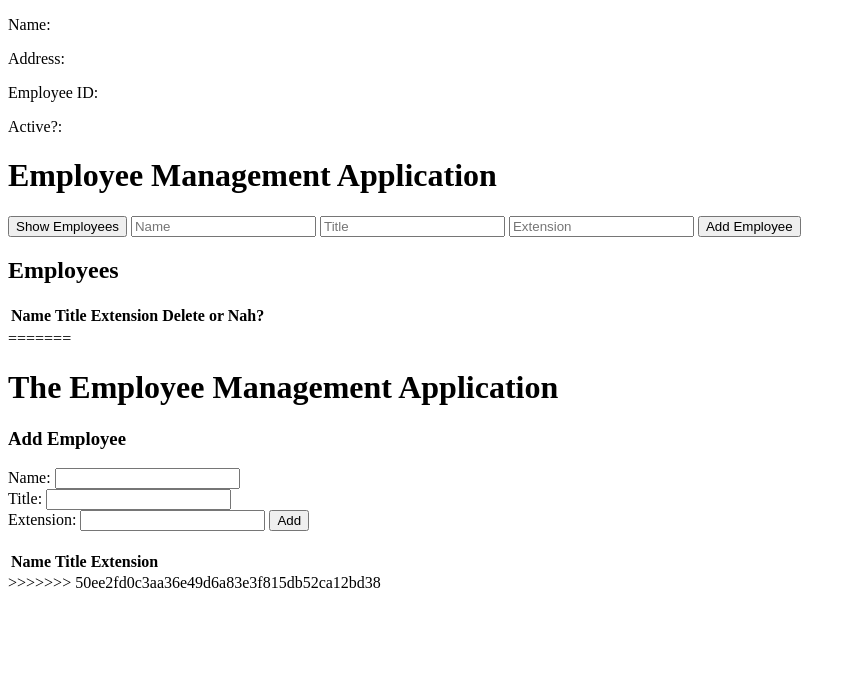
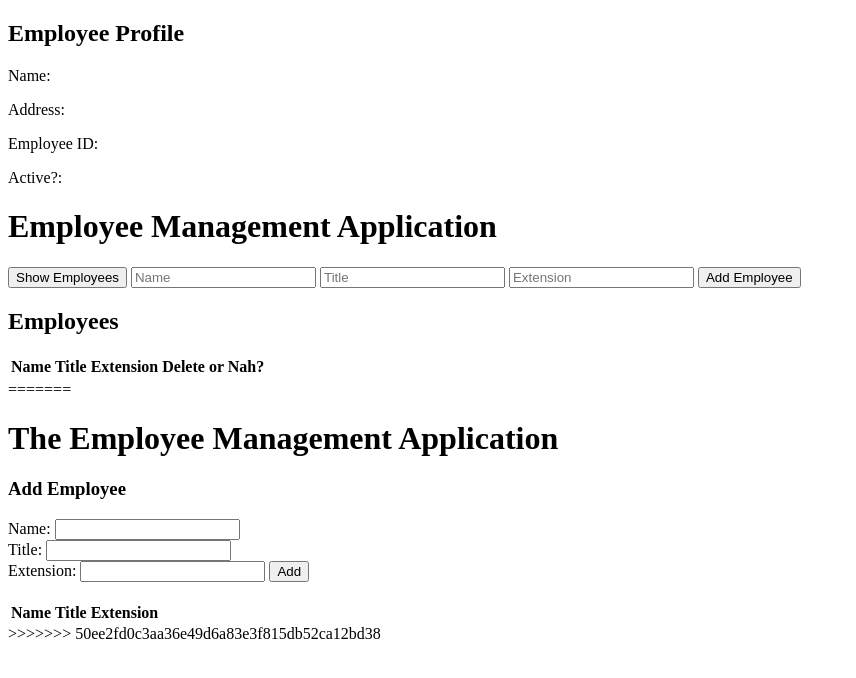
Before and after one commit to kmyohmy/The-Management-System, a plain HTML site: page index.html in a window 1280 px wide. Shown: the whole page, without its empty margins (0-856 px from the left). Drawn offline with Linux system fonts and the light colour scheme; a script that the page names is missing.

Commit message:
update
update

```diff
--- a/index.html
+++ b/index.html
@@ -7,6 +7,7 @@
 </head>
 <body>
 	<div id="Profile">
+	<h2>Employee Profile</h2>
 		<p>Name:</p> <span></span>
 		<p>Address:</p> <span></span>
 		<p>Employee ID:</p> <span></span>
```
